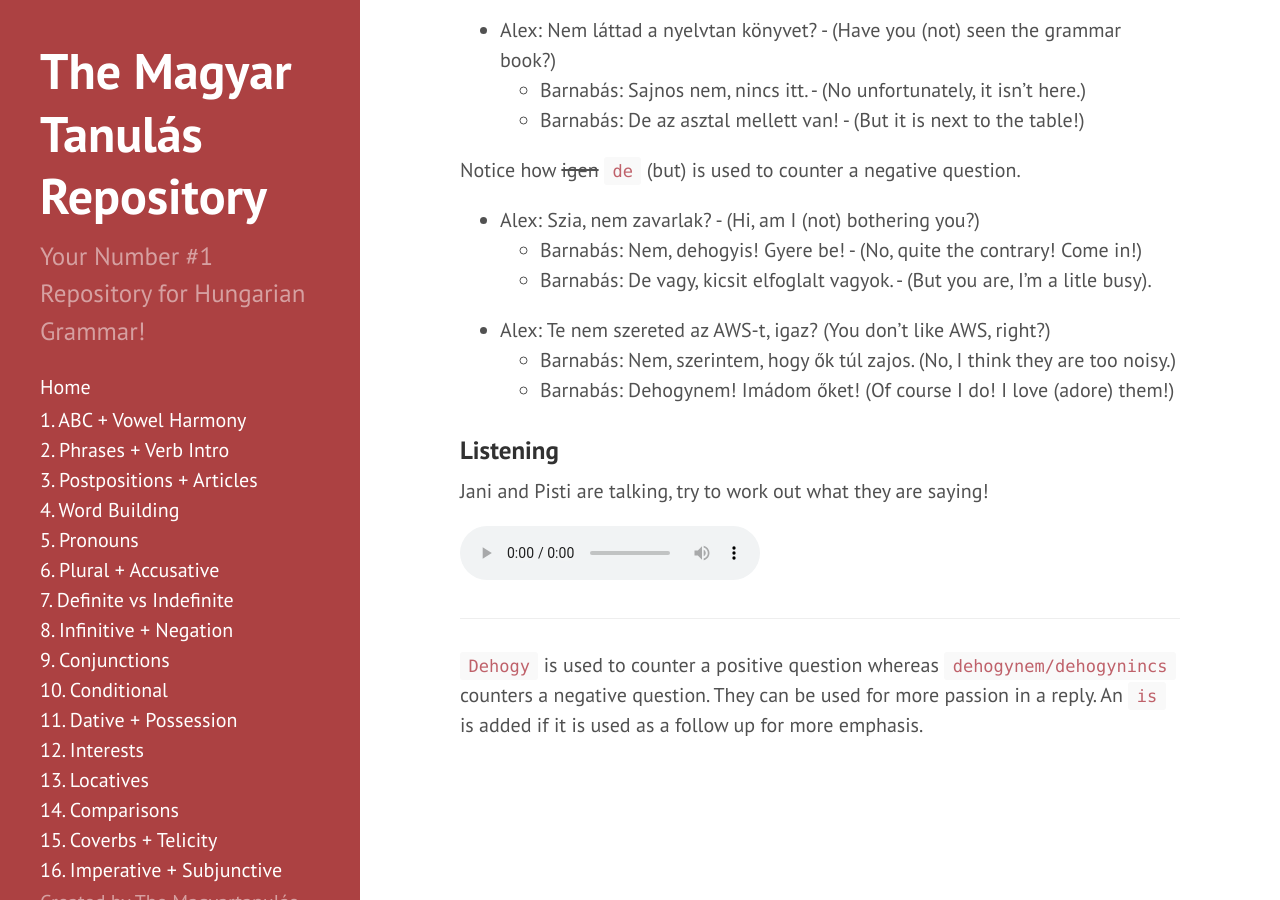
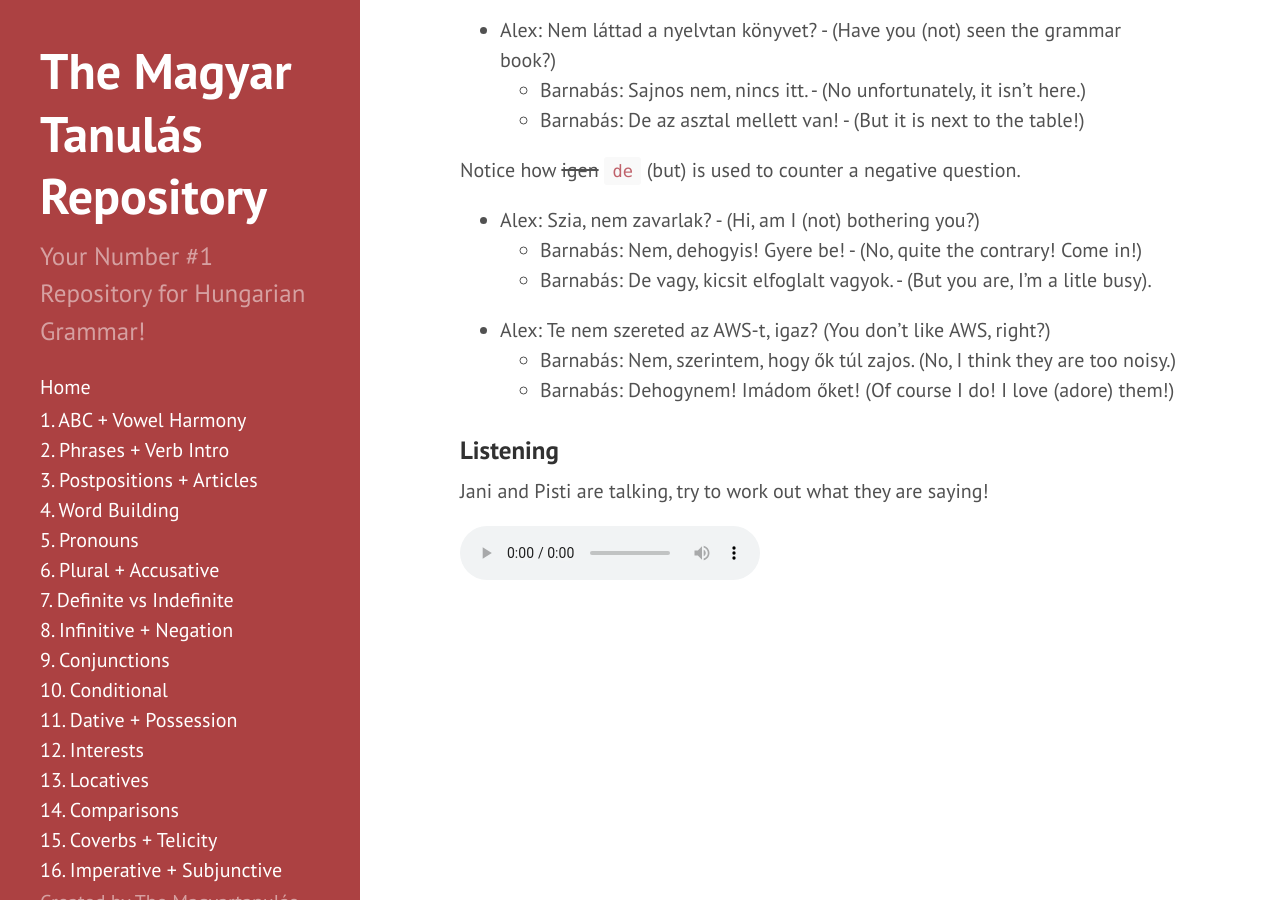
Before and after one commit to Magyartanulas/magyartanulas.github.io, a Jekyll site: the page built from infinitive_negation.md, in a window 1280 px wide and 900 px high, scrolled down 5444 px. Built offline with Jekyll 4.4.1, drawn with Linux system fonts in a browser that asks for light colours; Markdown is read by kramdown in place of the engine named in the settings.

Commit message:
Update infinitive_negation.md

```diff
--- a/infinitive_negation.md
+++ b/infinitive_negation.md
@@ -178,7 +178,3 @@
 Jani and Pisti are talking, try to work out what they are saying!
 
 <audio controls><source src="https://magyartanulas.github.io/public/csatornán.mp3" type="audio/mpeg">Your browser does not support the audio element.</audio>
-
- ---
-
-`Dehogy` is used to counter a positive question whereas `dehogynem/dehogynincs` counters a negative question. They can be used for more passion in a reply. An `is` is added if it is used as a follow up for more emphasis.
```
